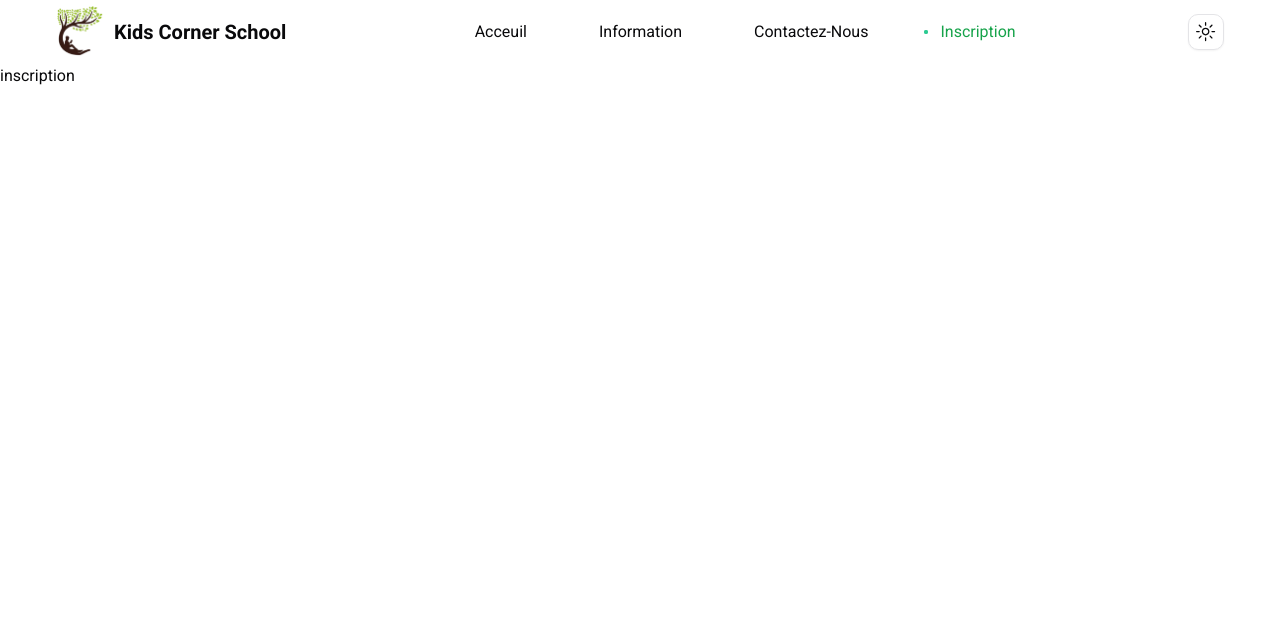
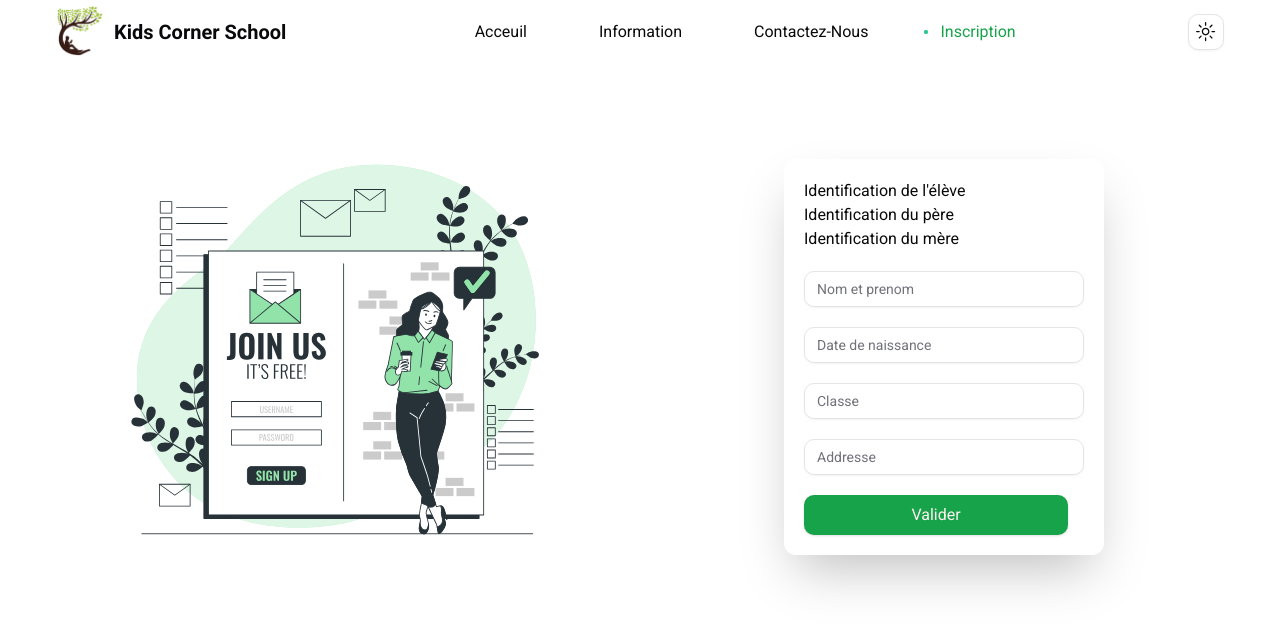
Before and after one commit to yusufb026/Next-Showcase, a Next.js app: page /inscription in a window 1280 px wide. Shown: the top 628 px of the page. Built offline with nearby package versions, Linux system fonts and the light colour scheme.

Commit message:
first prototype inscription page

```diff
--- a/src/app/inscription/page.tsx
+++ b/src/app/inscription/page.tsx
@@ -1,3 +1,26 @@
+import { Button } from '@/components/ui/button';
+import { Input } from '@/components/ui/input';
+import Steps from '@/components/ui/steps';
+import Image from 'next/image';
+
 export default function Page() {
-  return <main>inscription</main>;
+  return (
+    <div className="container mx-auto mt-10 flex ">
+      <div className=" hidden items-center justify-center md:flex md:flex-1">
+        <Image src="/register.svg" height={100} width={100} className=" h-5/6 w-5/6 " alt="demo" />
+      </div>
+      <div className=" flex flex-1 items-center justify-center">
+        <div className="w flex min-w-[320px] max-w-[390px] flex-col space-y-5 rounded-lg   p-5 shadow-2xl ">
+          <Steps step={0} />
+          <Input placeholder="Nom et prenom" />
+          <Input placeholder="Date de naissance" />
+          <Input placeholder="Classe" />
+          <Input placeholder="Addresse" />
+          <Button variant="default" size="lg" font="default" className="mr-4">
+            Valider
+          </Button>
+        </div>
+      </div>
+    </div>
+  );
 }
```
